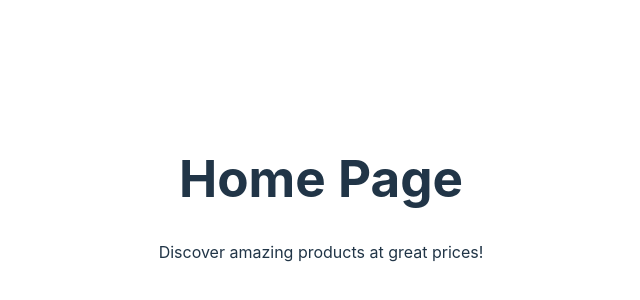
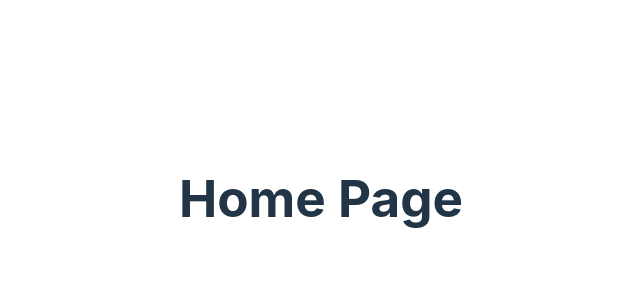
Before and after one commit to eskept-dev/e-commerce-frontend, a React (Vite) app: page / in a window 1280 px wide. Shown: the part 202-502 px from the top of the page, without its empty margins (319-959 px from the left). Built offline with nearby package versions, Linux system fonts and the light colour scheme.

Commit message:
draft homepage

```diff
--- a/src/Router.tsx
+++ b/src/Router.tsx
@@ -1,28 +1,11 @@
 import { Routes, Route } from 'react-router-dom';
 
-const Home = () => {
-    return (
-        <div className="home-container">
-            <h1>Home Page</h1>
-            <p>Discover amazing products at great prices!</p>
-        </div>
-    );
-};
-
-const Product = () => {
-    return (
-        <div className="product-container">
-            <h1>Product Page</h1>
-            <p>Discover amazing products at great prices!</p>
-        </div>
-    );
-};
+import HomePage from './pages/HomePage';
 
 const Router = () => {
     return (
         <Routes>
-            <Route path="/" element={<Home />} />
-            <Route path="/product" element={<Product />} />
+            <Route path="/" element={<HomePage />} />
         </Routes>
     );
 };
--- /dev/null
+++ b/src/pages/HomePage/index.tsx
@@ -0,0 +1,11 @@
+import React from "react";
+
+const HomePage: React.FC = () => {
+    return (
+        <div>
+            <h1>Home Page</h1>
+        </div>
+    );
+};
+
+export default HomePage;
--- /dev/null
+++ b/src/pages/index.ts
@@ -0,0 +1,5 @@
+import HomePage from "./HomePage";
+
+export {
+    HomePage,
+}
```
